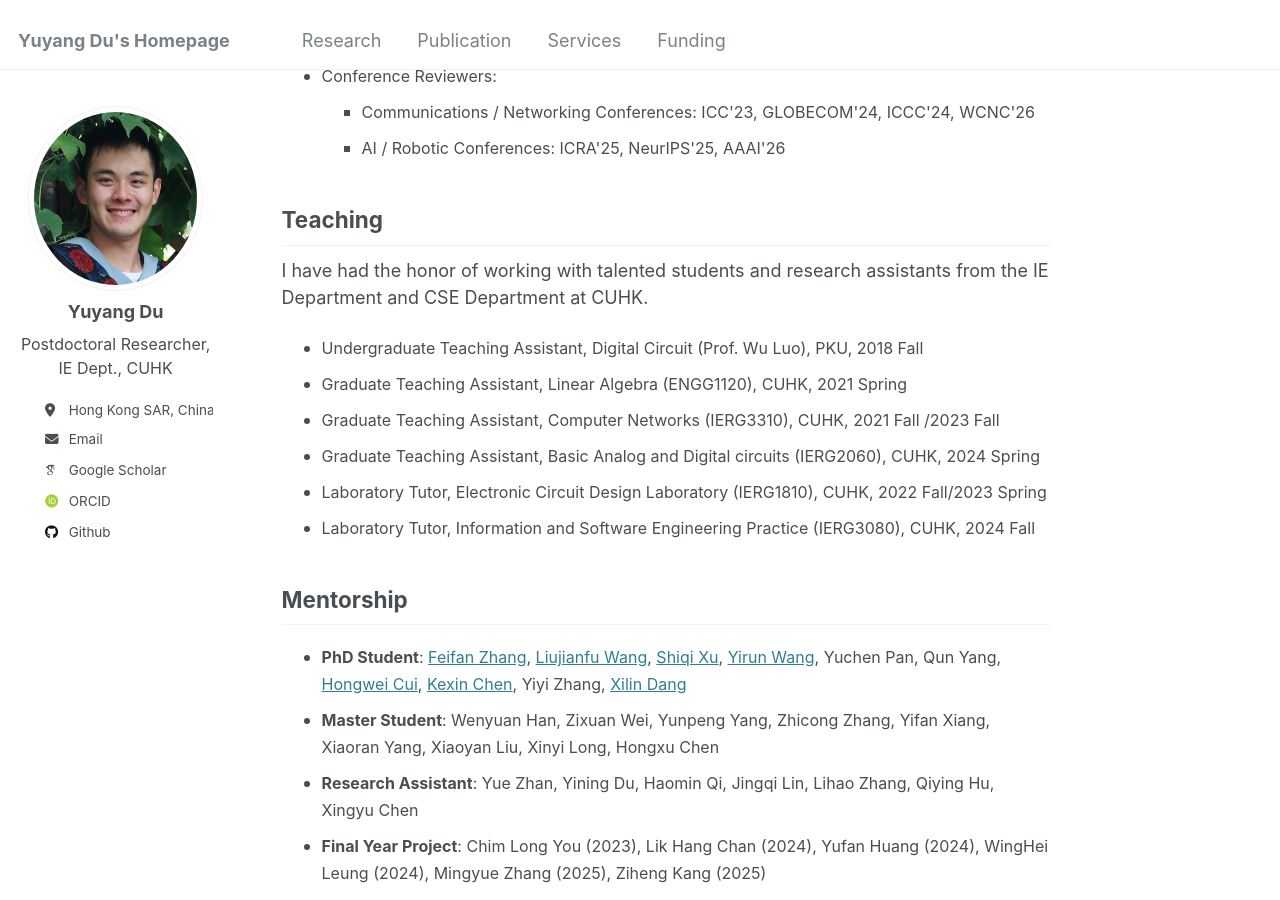
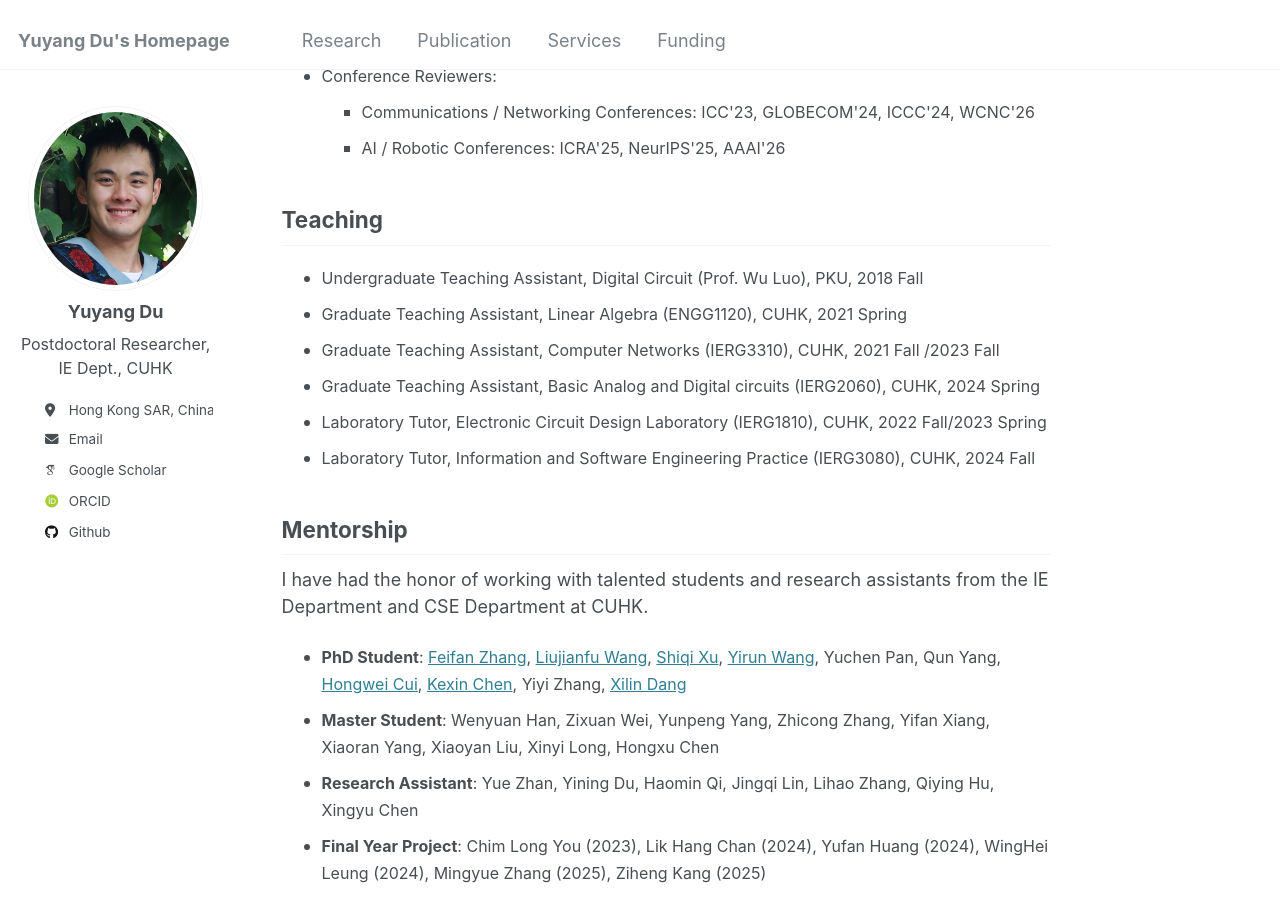
Before and after one commit to yuyangdu01/yuyangdu01.github.io, a Jekyll site: the page built from _pages/service.md, in a window 1280 px wide and 900 px high, scrolled down 340 px. Built offline with Jekyll 4.4.1, drawn with Linux system fonts in a browser that asks for light colours; some web fonts are replaced; part of the change alters nothing that is shown.

```diff
--- a/_pages/service.md
+++ b/_pages/service.md
@@ -30,7 +30,6 @@ Review
 
 Teaching
 ------
-I have had the honor of working with talented students and research assistants from the IE Department and CSE Department at CUHK.
 * <font size=3>Undergraduate Teaching Assistant, Digital Circuit (Prof. Wu Luo), PKU, 2018 Fall</font>
 * <font size=3>Graduate Teaching Assistant, Linear Algebra (ENGG1120), CUHK, 2021 Spring</font>
 * <font size=3>Graduate Teaching Assistant, Computer Networks (IERG3310), CUHK, 2021 Fall /2023 Fall</font>
@@ -41,6 +40,7 @@ I have had the honor of working with talented students and research assistants f
 
 Mentorship
 ------
+I have had the honor of working with talented students and research assistants from the IE Department and CSE Department at CUHK.
 * <font size=3> <b>PhD Student</b>: <a href="https://scholar.google.com/citations?user=pUIWEZAAAAAJ">Feifan Zhang</a>, <a href="https://scholar.google.com/citations?user=zHMaH24AAAAJ">Liujianfu Wang</a>, <a href="https://scholar.google.com/citations?user=-PdrGCIAAAAJ">Shiqi Xu</a>, <a href="https://ieeexplore.ieee.org/author/37089175010">Yirun Wang</a>, Yuchen Pan, Qun Yang, <a href="https://scholar.google.com/citations?user=o8vGH6kAAAAJ">Hongwei Cui</a>, <a href="https://scholar.google.com/citations?user=wHMRoIUAAAAJ">Kexin Chen</a>, Yiyi Zhang, <a href="https://scholar.google.com/citations?user=XSQsbRsAAAAJ">Xilin Dang</a></font>
 * <font size=3> <b>Master Student</b>: Wenyuan Han, Zixuan Wei, Yunpeng Yang, Zhicong Zhang, Yifan Xiang, Xiaoran Yang, Xiaoyan Liu, Xinyi Long, Hongxu Chen</font>
 * <font size=3> <b>Research Assistant</b>: Yue Zhan, Yining Du, Haomin Qi, Jingqi Lin, Lihao Zhang, Qiying Hu, Xingyu Chen</font>
```
